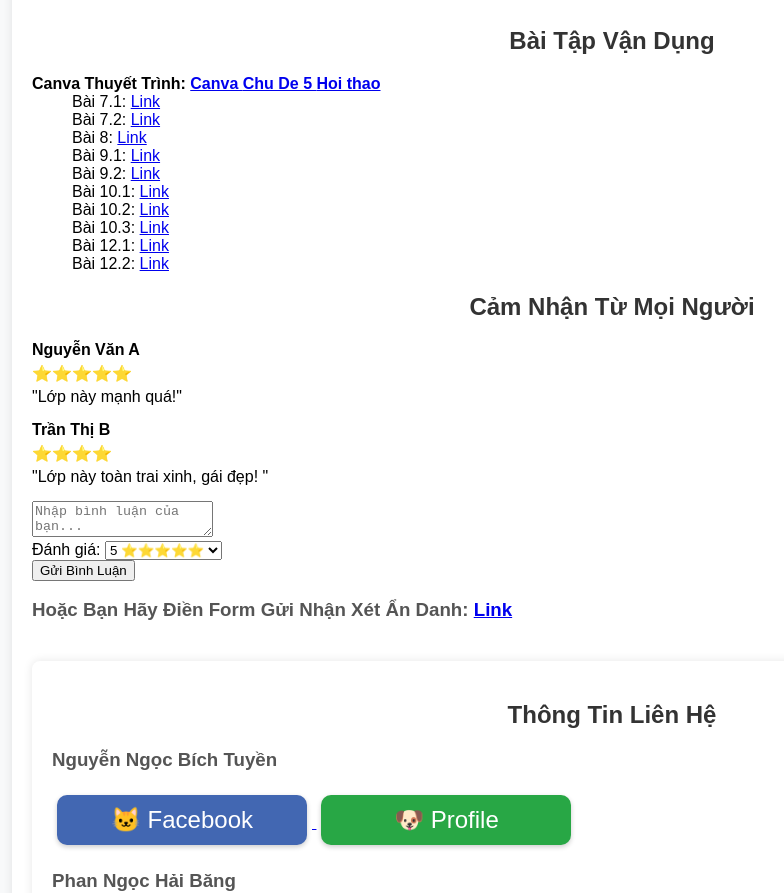
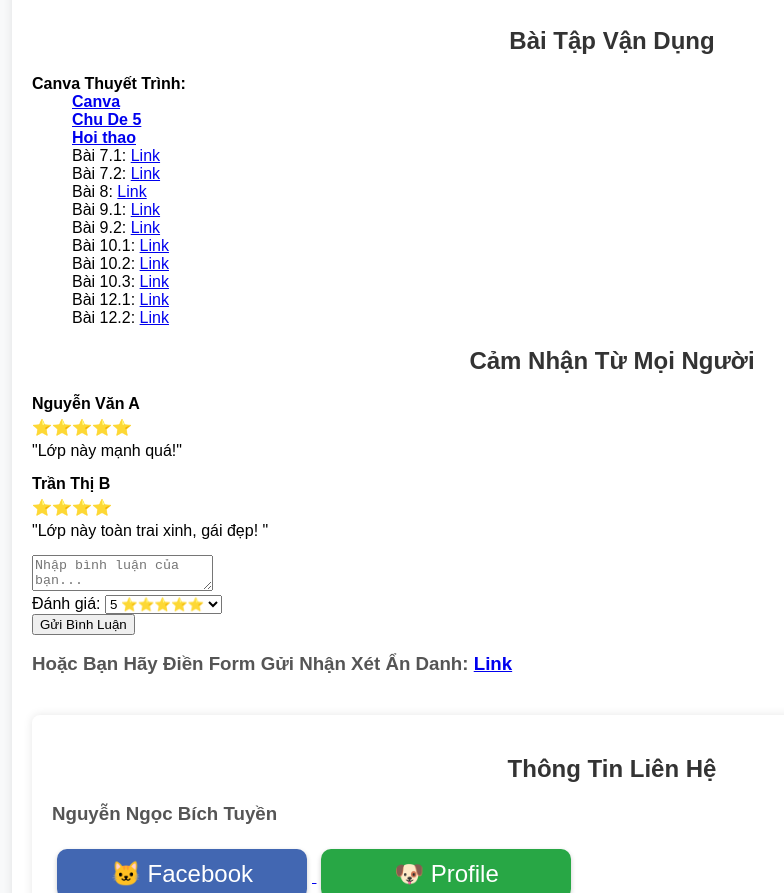
Before and after one commit to HaiBang2007/Thong-tin-hoa-K32, a plain HTML site: page index.html in a window 1280 px wide. Shown: the part 1496-2389 px from the top of the page, without its empty margins (28-812 px from the left). Drawn offline with Linux system fonts and the light colour scheme.

Commit message:
Update index.html

```diff
--- a/index.html
+++ b/index.html
@@ -257,9 +257,9 @@
               <div class="practices">
 
 <dt><b>  Canva Thuyết Trình:
-	 <a href="https://www.canva.com/design/DAGXmP5yJ8s/ifUfSVB-5JIHeage7n9i_A/edit"> Canva </a>
-	 <a href="  https://www.canva.com/design/DAGe-oqoHHY/FCHfBby5W_jW-J_x2a2zwQ/edit?utm_content=DAGe-oqoHHY&utm_campaign=designshare&utm_medium=link2&utm_source=sharebutton"> Chu De 5 </a>
-	 <a href="  https://www.canva.com/design/DAGglpckamE/ZirY_WHA3uNHEkGacbJIZA/edit">Hoi thao </a></b></dt>
+	<dd> <a href="https://www.canva.com/design/DAGXmP5yJ8s/ifUfSVB-5JIHeage7n9i_A/edit"> Canva </a> </dd>
+	<dd> <a href="  https://www.canva.com/design/DAGe-oqoHHY/FCHfBby5W_jW-J_x2a2zwQ/edit?utm_content=DAGe-oqoHHY&utm_campaign=designshare&utm_medium=link2&utm_source=sharebutton"> Chu De 5 </a>   </dd>
+	<dd> <a href="  https://www.canva.com/design/DAGglpckamE/ZirY_WHA3uNHEkGacbJIZA/edit">Hoi thao </a> </dd></b></dt>
 
 		      <dd> Bài 7.1: <a href="https://haibang2007.github.io/Bai-7/"> Link </a></dd>
 <dd> Bài 7.2: <a href="https://haibang2007.github.io/Bai-7_2/"> Link</a></dd>
```
